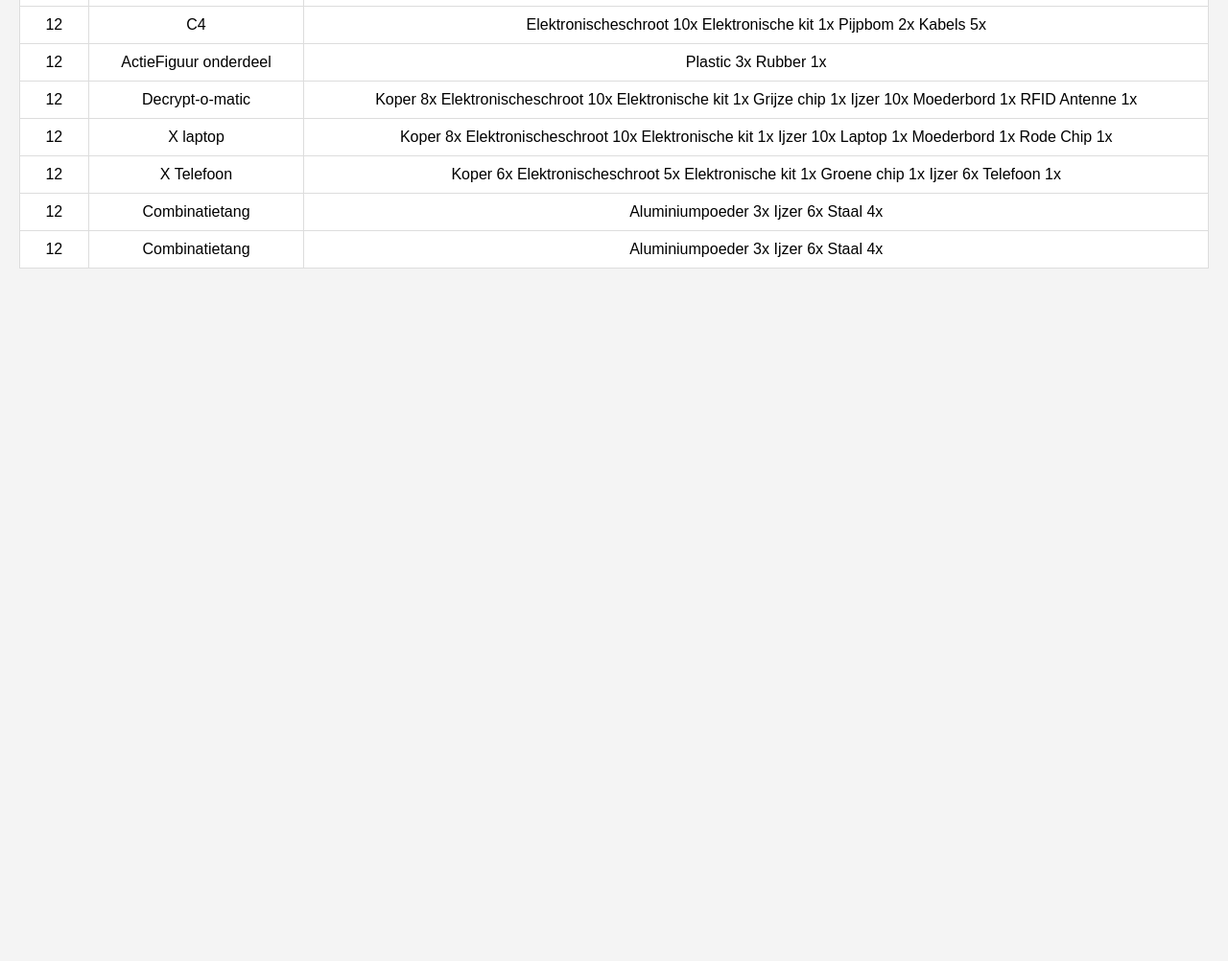
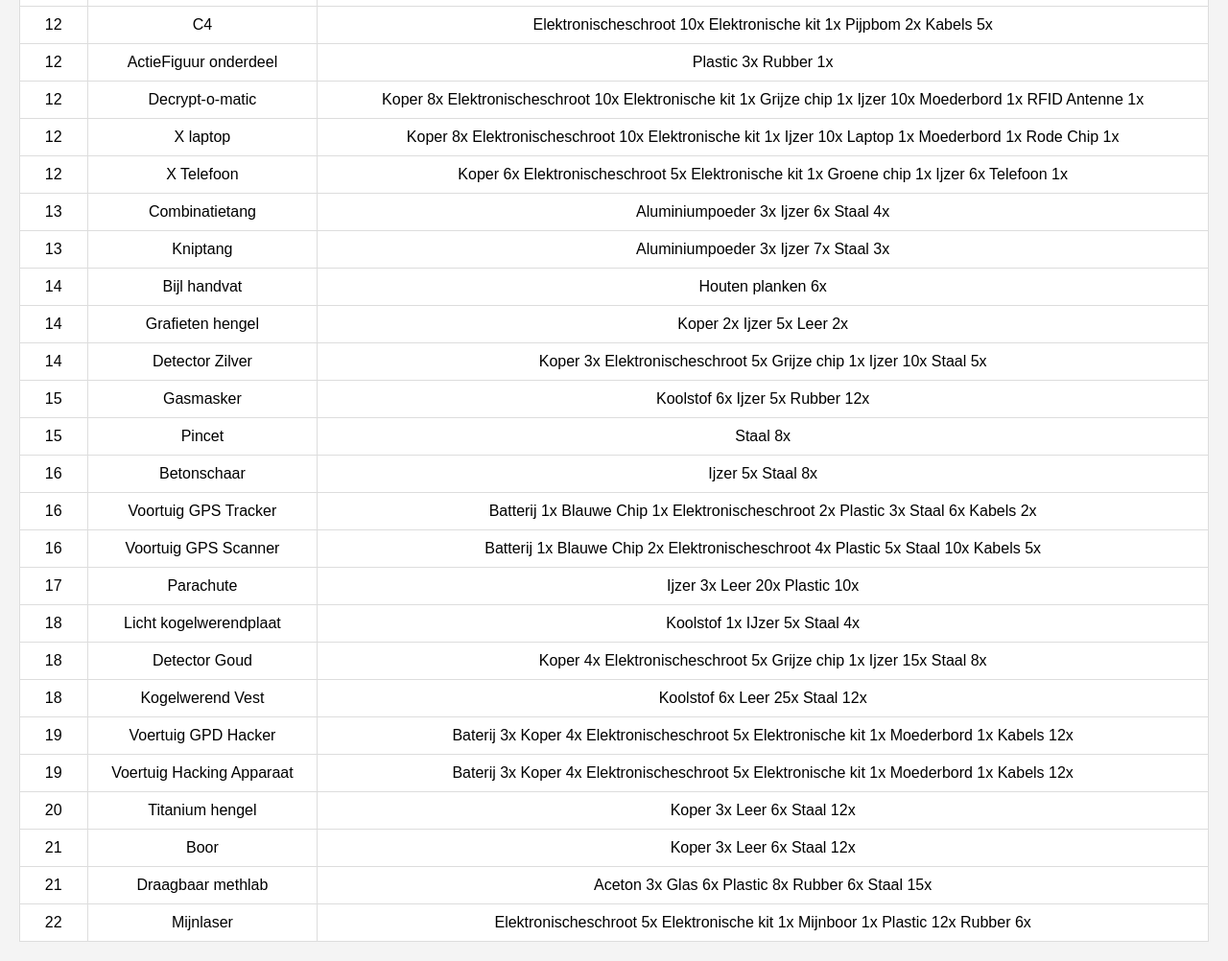
Before and after one commit to Realturnpoint/Momentum-skills, a plain HTML site: page index.html in a window 1280 px wide. Shown: the part 2983-3985 px from the top of the page at 96% size. Before the commit the page ends 3283 px from the top, so only its background shows below. Drawn offline with Linux system fonts and the light colour scheme.

Commit message:
Recipes added

```diff
--- a/index.html
+++ b/index.html
@@ -125,8 +125,26 @@
             <tr><td>12</td><td>Decrypt-o-matic</td><td>Koper 8x Elektronischeschroot 10x Elektronische kit 1x Grijze chip 1x Ijzer 10x Moederbord 1x RFID Antenne 1x</td></tr>
             <tr><td>12</td><td>X laptop</td><td>Koper 8x Elektronischeschroot 10x Elektronische kit 1x Ijzer 10x Laptop 1x Moederbord 1x Rode Chip 1x</td></tr>
             <tr><td>12</td><td>X Telefoon</td><td>Koper 6x Elektronischeschroot 5x Elektronische kit 1x Groene chip 1x Ijzer 6x Telefoon 1x</td></tr>
-            <tr><td>12</td><td>Combinatietang</td><td>Aluminiumpoeder 3x Ijzer 6x Staal 4x</td></tr>
-            <tr><td>12</td><td>Combinatietang</td><td>Aluminiumpoeder 3x Ijzer 6x Staal 4x</td></tr>
+            <tr><td>13</td><td>Combinatietang</td><td>Aluminiumpoeder 3x Ijzer 6x Staal 4x</td></tr>
+            <tr><td>13</td><td>Kniptang</td><td>Aluminiumpoeder 3x Ijzer 7x Staal 3x</td></tr>
+            <tr><td>14</td><td>Bijl handvat</td><td>Houten planken 6x</td></tr>
+            <tr><td>14</td><td>Grafieten hengel</td><td>Koper 2x Ijzer 5x Leer 2x</td></tr>
+            <tr><td>14</td><td>Detector Zilver</td><td>Koper 3x Elektronischeschroot 5x Grijze chip 1x Ijzer 10x Staal 5x</td></tr>
+            <tr><td>15</td><td>Gasmasker</td><td>Koolstof 6x Ijzer 5x Rubber 12x</td></tr>
+            <tr><td>15</td><td>Pincet</td><td>Staal 8x</td></tr>
+            <tr><td>16</td><td>Betonschaar</td><td>Ijzer 5x Staal 8x</td></tr>
+            <tr><td>16</td><td>Voortuig GPS Tracker</td><td>Batterij 1x Blauwe Chip 1x Elektronischeschroot 2x Plastic 3x Staal 6x Kabels 2x</td></tr>
+            <tr><td>16</td><td>Voortuig GPS Scanner</td><td>Batterij 1x Blauwe Chip 2x Elektronischeschroot 4x Plastic 5x Staal 10x Kabels 5x</td></tr>
+            <tr><td>17</td><td>Parachute</td><td>Ijzer 3x Leer 20x Plastic 10x</td></tr>
+            <tr><td>18</td><td>Licht kogelwerendplaat</td><td>Koolstof 1x IJzer 5x Staal 4x</td></tr>
+            <tr><td>18</td><td>Detector Goud</td><td>Koper 4x Elektronischeschroot 5x Grijze chip 1x Ijzer 15x Staal 8x</td></tr>
+            <tr><td>18</td><td>Kogelwerend Vest</td><td>Koolstof 6x Leer 25x Staal 12x</td></tr>
+            <tr><td>19</td><td>Voertuig GPD Hacker</td><td>Baterij 3x Koper 4x Elektronischeschroot 5x Elektronische kit 1x Moederbord 1x Kabels 12x</td></tr>
+            <tr><td>19</td><td>Voertuig Hacking Apparaat</td><td>Baterij 3x Koper 4x Elektronischeschroot 5x Elektronische kit 1x Moederbord 1x Kabels 12x</td></tr>
+            <tr><td>20</td><td>Titanium hengel</td><td>Koper 3x Leer 6x Staal 12x</td></tr>
+            <tr><td>21</td><td>Boor</td><td>Koper 3x Leer 6x Staal 12x</td></tr>
+            <tr><td>21</td><td>Draagbaar methlab</td><td>Aceton 3x Glas 6x Plastic 8x Rubber 6x Staal 15x</td></tr>
+            <tr><td>22</td><td>Mijnlaser</td><td>Elektronischeschroot 5x Elektronische kit 1x Mijnboor 1x Plastic 12x Rubber 6x</td></tr>
         </tbody>
     </table>
     <script>
```
